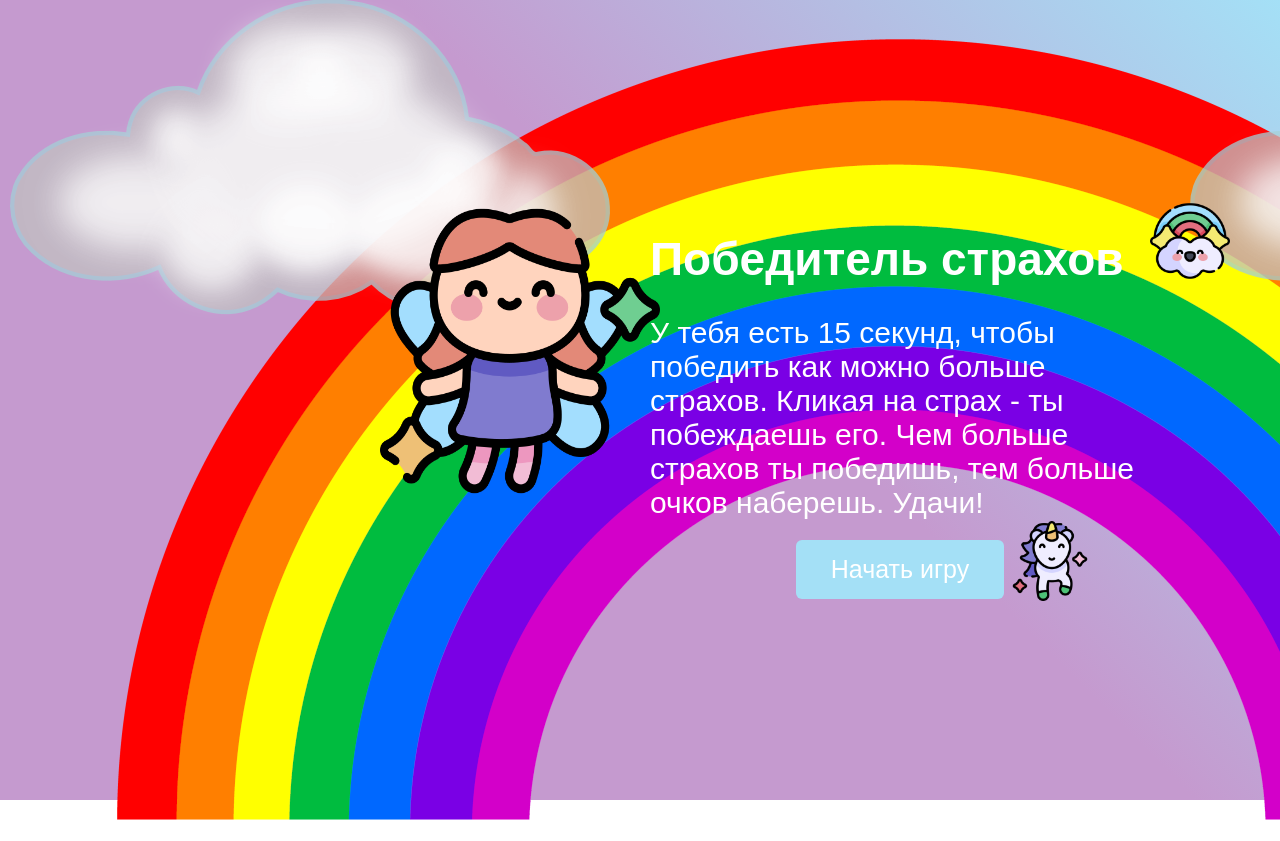
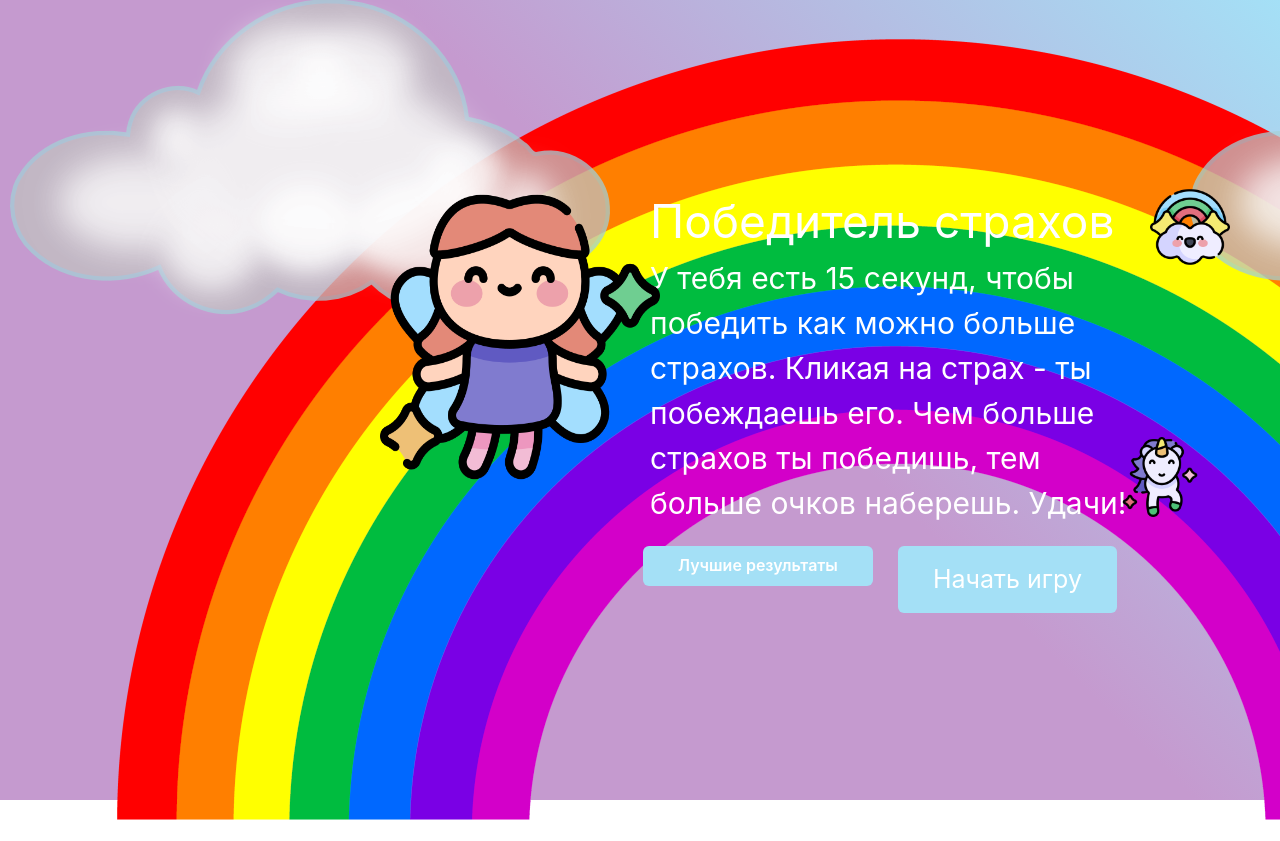
Before and after one commit to KatiaProkina/hackathon_2023, a React (Vite) app in the folder game/: page / in a window 1280 px wide. Shown: the top 841 px of the page. Built offline with nearby package versions, Linux system fonts and the light colour scheme.

Commit message:
add modal for leaderbord

```diff
--- a/game/package.json
+++ b/game/package.json
@@ -10,7 +10,11 @@
     "preview": "vite preview"
   },
   "dependencies": {
+    "@chakra-ui/react": "^2.8.2",
+    "@emotion/react": "^11.11.1",
+    "@emotion/styled": "^11.11.0",
     "axios": "^1.6.1",
+    "framer-motion": "^10.16.4",
     "localforage": "^1.10.0",
     "match-sorter": "^6.3.1",
     "react": "^18.2.0",
--- a/game/src/Pages/StartPage/StartPage.css
+++ b/game/src/Pages/StartPage/StartPage.css
@@ -66,8 +66,8 @@ body {
   width: 50px;
   height: 80px;
   width: 80px;
-  top: 320px;
-  left: 360px;
+  top: 250px;
+  left: 470px;
 }
 .rainbow {
   position: absolute;
@@ -83,3 +83,8 @@ body {
   top: -10px;
   right: 10px;
 }
+.btn-group {
+  display: flex;
+
+  padding-right: 40px;
+}
--- a/game/src/Pages/StartPage/StartPage.jsx
+++ b/game/src/Pages/StartPage/StartPage.jsx
@@ -5,6 +5,18 @@ import icon2 from "../../../public/dragon.png";
 import icon3 from "../../../public/rainbow.png";
 import icon4 from "../../../public/unicorn.png";
 import "../StartPage/StartPage.css";
+import { useDisclosure } from "@chakra-ui/react";
+import {
+  Button,
+  Modal,
+  ModalOverlay,
+  ModalContent,
+  ModalHeader,
+  ModalCloseButton,
+  ModalBody,
+  ModalFooter,
+  Text,
+} from "@chakra-ui/react";
 
 const StartPage = () => {
   const navigate = useNavigate();
@@ -12,6 +24,8 @@ const StartPage = () => {
   const handleStart = () => {
     navigate("/game");
   };
+
+  const { isOpen, onOpen, onClose } = useDisclosure();
 
   return (
     <div className="container">
@@ -22,7 +36,7 @@ const StartPage = () => {
         <h1 className="name-game">Победитель страхов</h1>
 
         <img src={icon1} alt="" className="icon1" />
-        {/* <img src={icon2} alt="" className="icon2" /> */}
+
         <img src={icon3} alt="" className="icon3" />
         <img src={icon4} alt="" className="icon4" />
         <div className="title-description-game-block">
@@ -31,9 +45,35 @@ const StartPage = () => {
           больше очков наберешь. Удачи!
         </div>
       </div>
-      <button className="start-game-btn" onClick={handleStart}>
-        Начать игру
-      </button>
+      <div className="btn-group">
+        <>
+          <Button
+            onClick={onOpen}
+            backgroundColor="rgb(164, 224, 246)"
+            color="white"
+            border-radius=" 6px"
+            padding="15px 35px"
+            font-size="30px"
+            marginRight="25px"
+          >
+            Лучшие результаты
+          </Button>
+
+          <Modal isOpen={isOpen} onClose={onClose}>
+            <ModalOverlay />
+            <ModalContent>
+              <ModalHeader>ТОП игроков </ModalHeader>
+              <ModalCloseButton />
+              <ModalBody>
+                <Text />
+              </ModalBody>
+            </ModalContent>
+          </Modal>
+        </>
+        <button className="start-game-btn" onClick={handleStart}>
+          Начать игру
+        </button>
+      </div>
     </div>
   );
 };
```
Also changed, not shown: game/src/main.jsx (+6 -3 lines), 1 other file (tests, documents, lock files or other folders).
